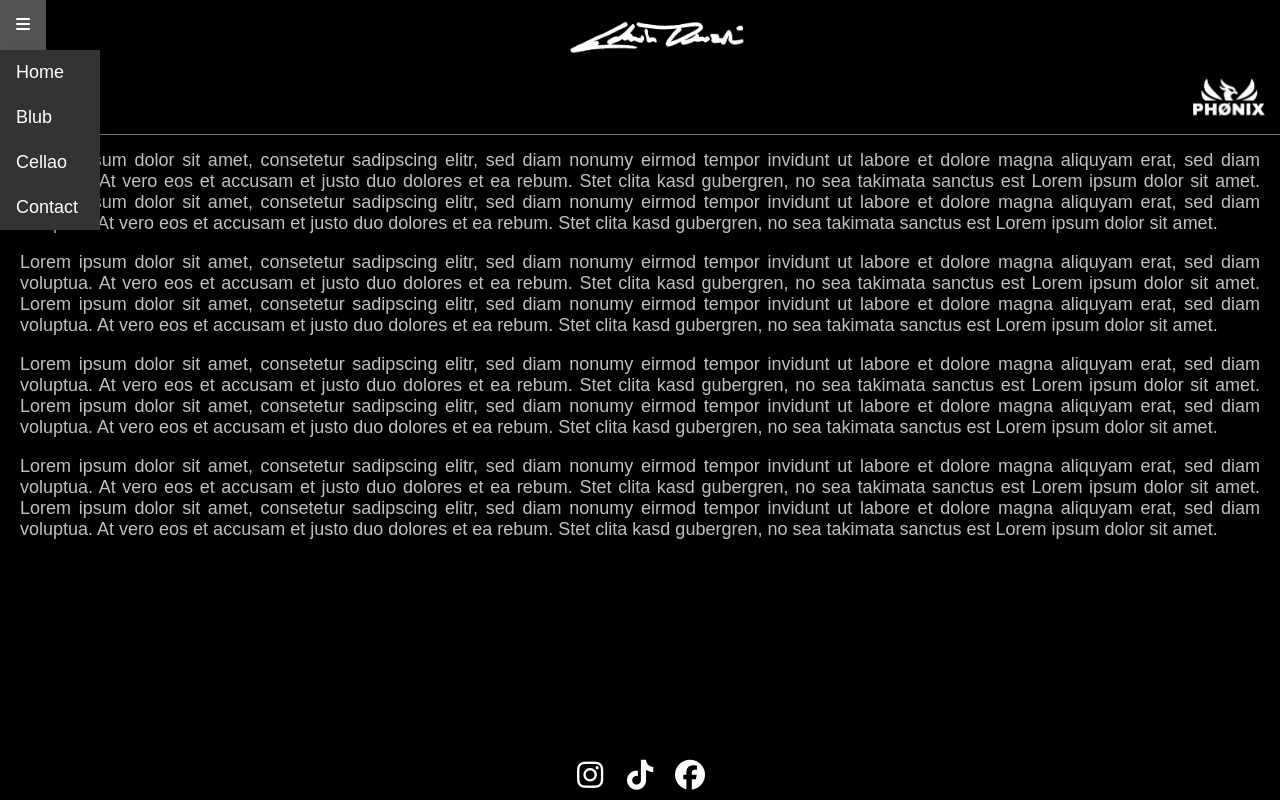
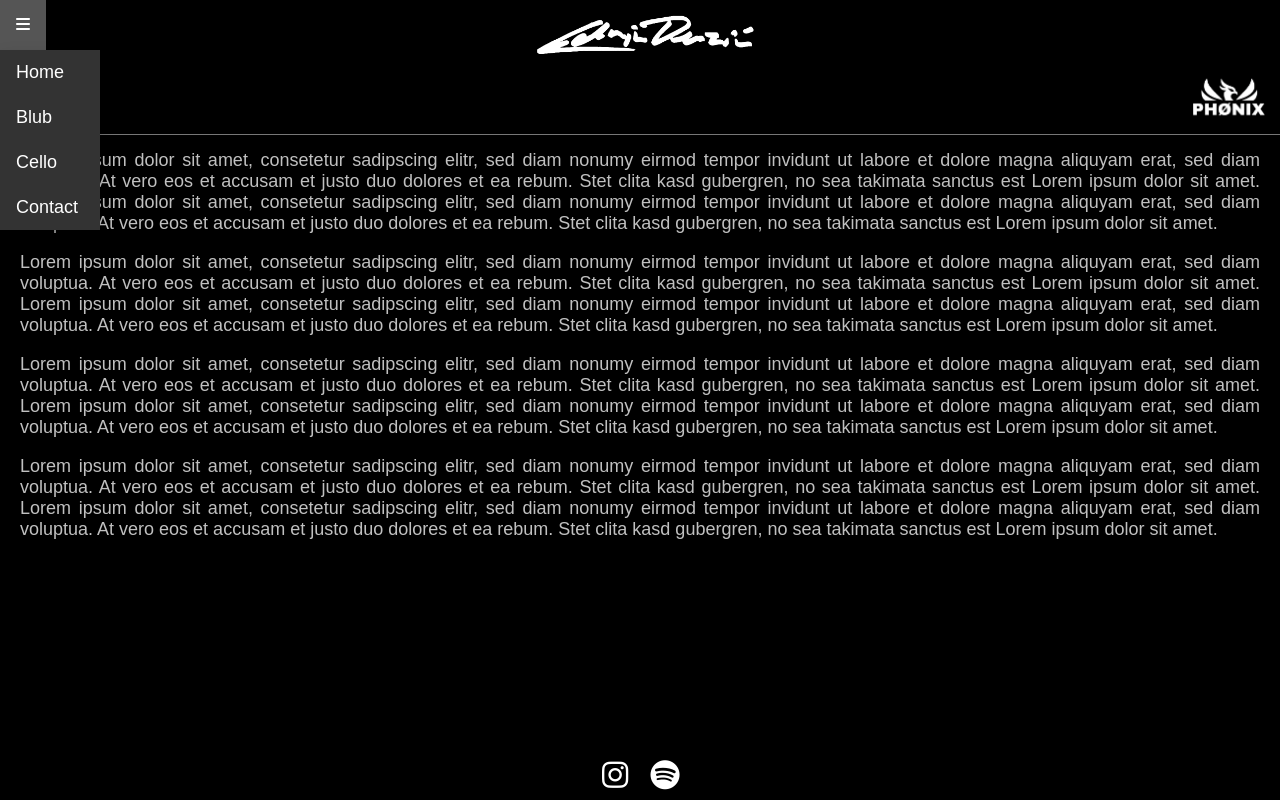
Before and after one commit to kazl95/eddy.gihub.io, a plain HTML site: page index.html in a window 1280 px wide. Both pictures are taken after a click on the link 590 px from the left and 775 px from the top of the page. Drawn offline with Linux system fonts and the light colour scheme.

Commit message:
Add files via upload

```diff
--- a/index.html
+++ b/index.html
@@ -3,9 +3,6 @@
 <head>
     <meta charset="UTF-8">
     <meta name="viewport" content="width=device-width, initial-scale=1.0">
-    <meta http-equiv='cache-control' content='no-cache'>
-    <meta http-equiv='expires' content='0'>
-    <meta http-equiv='pragma' content='no-cache'>
     <title>Edwind Terzic</title>
     <script src="https://kit.fontawesome.com/da1301b77e.js" crossorigin="anonymous"></script>
 
@@ -15,7 +12,7 @@
     <header>
         <nav class="navbar">
             <div class="top-logo-container">
-                <img src="img/fertige/1.png" alt="Signature" class="top-logo">
+                <img src="img/fertige/3.png" alt="Signature" class="top-logo">
             </div>
             <div class="bottom-logos-container">
                 <a class="bottom-logo left-logo"><img src="img/EDWIN.fertig.1.png" alt="Left Logo"></a>
@@ -26,7 +23,7 @@
                 <div class="dropdown-content">
                     <a href="#home">Home</a>
                     <a href="#services">Blub</a>
-                    <a href="#about">Cellao</a>
+                    <a href="#about">Cello</a>
                     <a href="#contact">Contact</a>
                 </div>
             </div>
@@ -49,8 +46,8 @@
     </main>
     <div class="socials">
         <a href="#" class="fa-brands fa-instagram"></a>
-        <a href="#" class="fa-brands fa-tiktok"></a>
-        <a href="#" class="fa-brands fa-facebook"></a>
+        <a href="#" class="fa-brands fa-spotify"></a>
+
     </div>
 </body>
 </html>
```
